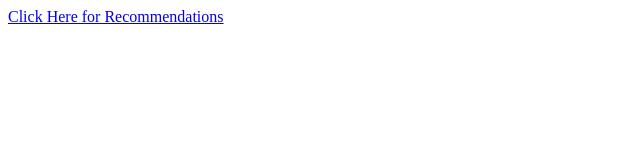
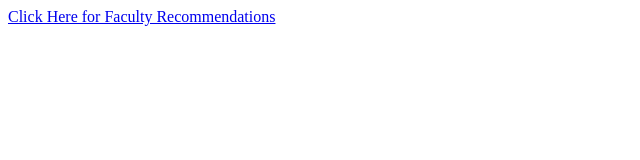
Before and after one commit to IanSchonberg/qrcode_from_pdf, a plain HTML site: page index.html in a window 1280 px wide. Shown: the full height of the page, 0-640 px from the left. Drawn offline with Linux system fonts and the light colour scheme.

Commit message:
Update index.html

```diff
--- a/index.html
+++ b/index.html
@@ -1,3 +1,3 @@
 <html>
-  <p><a href="EMBA2024SuggestedReadings.pdf">Click Here for Recommendations</a></p>
+  <p><a href="EMBA2024SuggestedReadings.pdf">Click Here for Faculty Recommendations</a></p>
 </html>
```
